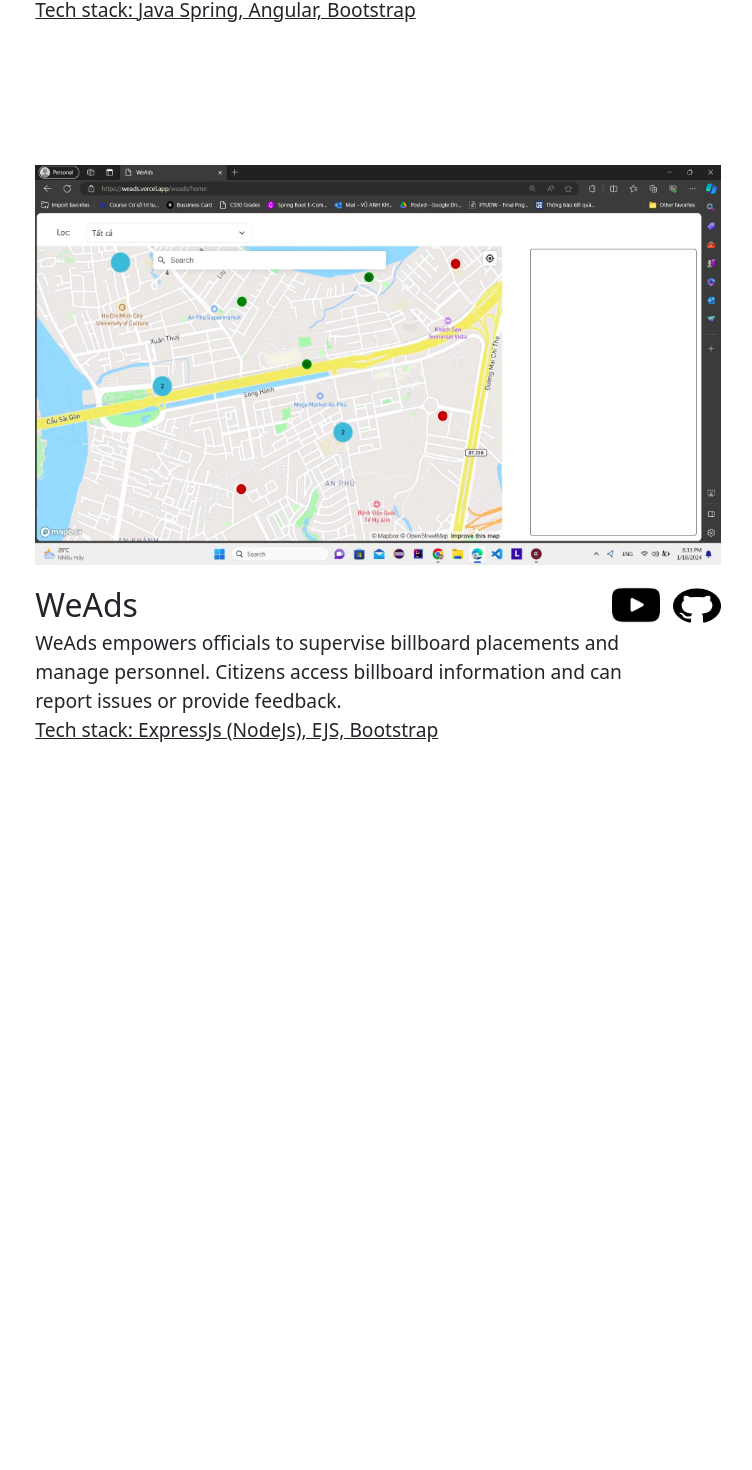
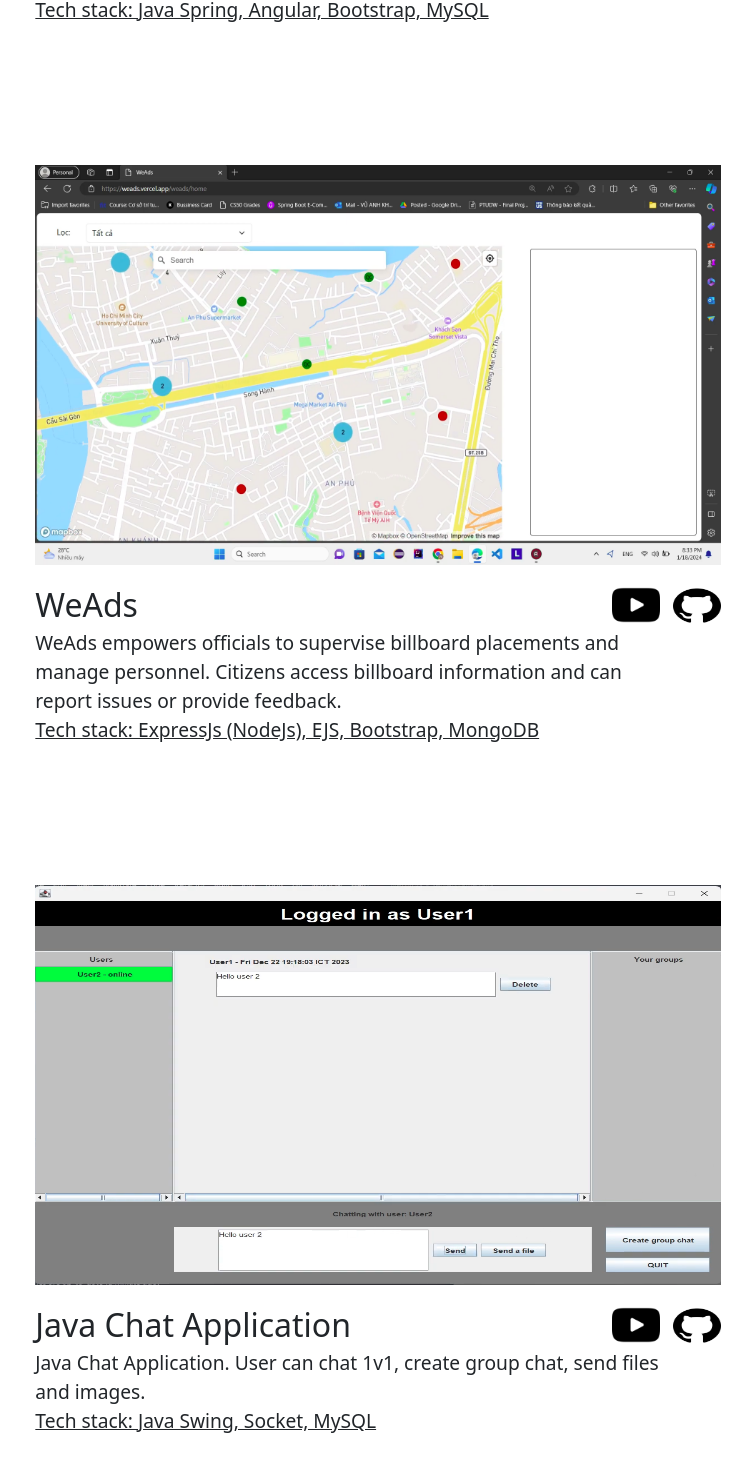
Before and after one commit to VuKhoa23/Portfolio, a Next.js app: page /projects in a window 1280 px wide. Shown: the part 1395-2865 px from the top of the page, without its empty margins (262-1014 px from the left). Before the commit the page ends 2280 px from the top, so only its background shows below. Built offline with nearby package versions, Linux system fonts and the light colour scheme.

Commit message:
Add new project

```diff
--- a/app/projects/page.js
+++ b/app/projects/page.js
@@ -2,6 +2,7 @@
 import Project from "./project";
 import portfolioProjectImg from "../../public/images/portfolio-project.png"
 import weshoppingProjectImg from "../../public/images/weshopping-project.png"
+import chatProjectImg from "../../public/images/chat-project.png"
 import weadsProjectImg from "../../public/images/weads-project.png"
 
 import Image from "next/image";
@@ -25,7 +26,7 @@
   img: <Image src={weshoppingProjectImg} layout="fill" alt="Portfolio Website Image" />,
   youtube: "https://www.youtube.com/watch?v=PuaeUYqUh_Q",
   github: "https://github.com/VuKhoa23/WeShopping",
-  techStack: "Java Spring, Angular, Bootstrap"
+  techStack: "Java Spring, Angular, Bootstrap, MySQL"
 }
 
 const project3 = {
@@ -35,8 +36,17 @@
   img: <Image src={weadsProjectImg} layout="fill" alt="Portfolio Website Image" />,
   youtube: "https://www.youtube.com/watch?v=6SL3_YXreL0",
   github: "https://github.com/VuKhoa23/WE-ADS",
-  techStack: "ExpressJs (NodeJs), EJS, Bootstrap"
+  techStack: "ExpressJs (NodeJs), EJS, Bootstrap, MongoDB"
 }
+
+const project4 = {
+    title: "Java Chat Application",
+    description: <p>Java Chat Application. User can chat 1v1, create group chat, send files and images.</p>,
+    img: <Image src={chatProjectImg} layout="fill" alt="Portfolio Website Image" />,
+    youtube: "https://www.youtube.com/watch?v=l5mrJ43TOqU",
+    github: "https://github.com/VuKhoa23/Java-Chat-App",
+    techStack: "Java Swing, Socket, MySQL"
+  }
 
 
 export default function Projects() {
@@ -46,6 +56,7 @@
         <Project project={project} />
         <Project project={project2} />
         <Project project={project3} />
+        <Project project={project4} />
       </container>
     </>
   );
```
Also changed, not shown: public/images/chat-project.png (added).
